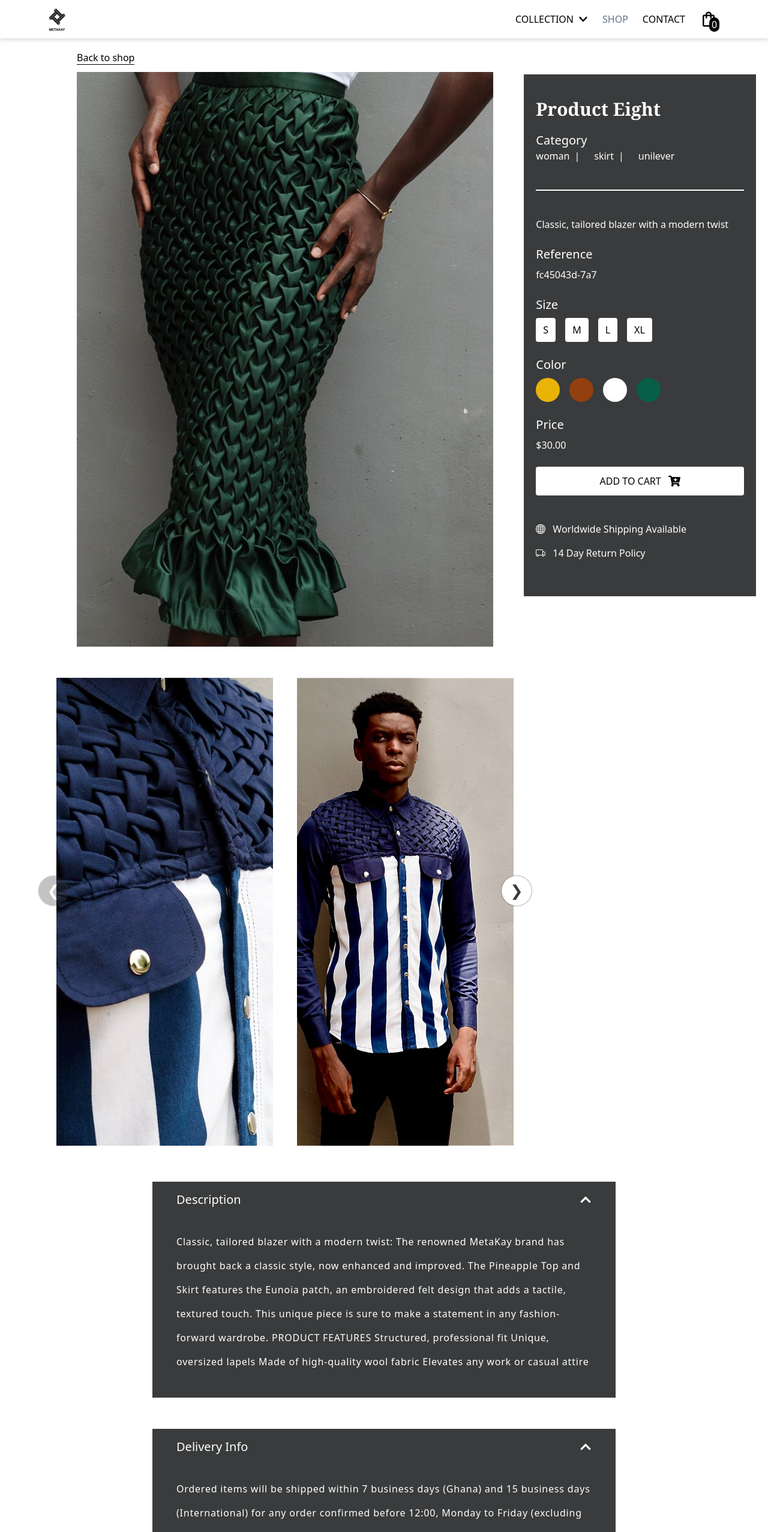
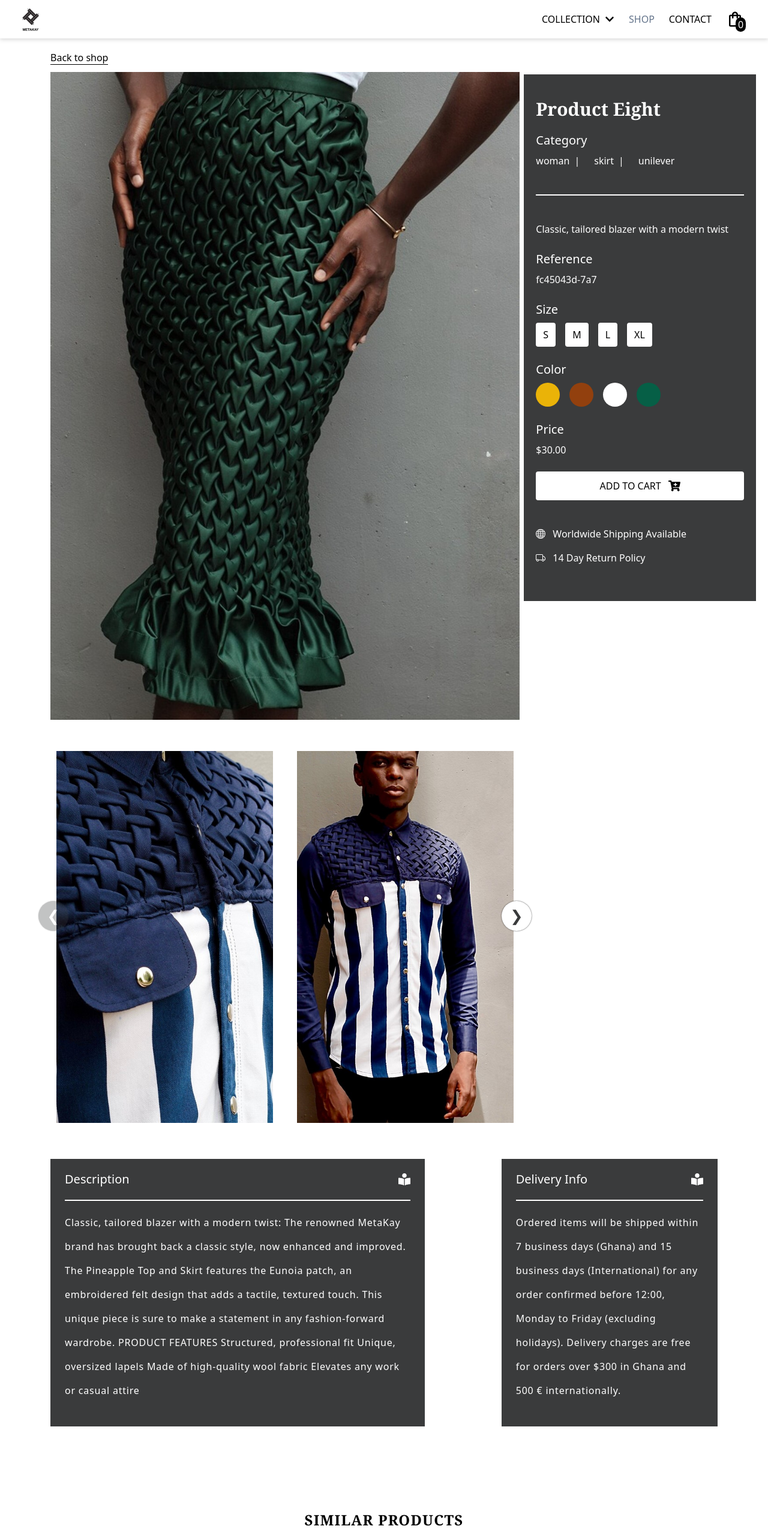
Before and after one commit to overwatch-coder/metakay, a React (Vite) app: page /shop/product-eight in a window 1280 px wide. Shown: the top 2554 px of the page at 60% size. Built offline with nearby package versions, Linux system fonts and the light colour scheme.

Commit message:
update: modified the shop details page as well as minor details on the website

```diff
--- a/src/components/About.jsx
+++ b/src/components/About.jsx
@@ -3,7 +3,7 @@
   return (
 
     <section
-        className="bg-gray w-screen text-white py-20 px-5 md:px-16 mx-auto grid grid-cols-1 lg:grid-cols-2 gap-y-10 lg:gap-x-10"
+        className="bg-gray w-screen text-white py-20 px-7 mx-auto grid grid-cols-1 lg:grid-cols-2 gap-y-10 lg:gap-x-10"
         >
 
         <img
--- a/src/components/HomePageCollection.jsx
+++ b/src/components/HomePageCollection.jsx
@@ -3,7 +3,7 @@
 
 const HomePageCollection = () => {
   return (
-    <section className="px-5 md:px-16 mx-auto py-20">
+    <section className="px-7 mx-auto py-20">
         <h1 className="text-xl md:text-2xl font-medium uppercase">Collection</h1>
 
         <div
--- a/src/components/HomePageShop.jsx
+++ b/src/components/HomePageShop.jsx
@@ -12,7 +12,7 @@
     ]
 
   return (
-    <section className='py-20 px-5 md:px-16 flex flex-col space-y-5 mx-auto'>
+    <section className='py-20 flex flex-col space-y-5 mx-auto'>
         <div className='text-center uppercase flex justify-center items-center space-x-3'>
             <div className='border-gray border-2 w-16 sm:w-20'></div>
             <h3 className='font-medium text-[18px] sm:text-2xl lg:text-3xl'>Best Seller</h3>
@@ -20,7 +20,7 @@
         </div>
 
         {/* Product Carousel or Slider */}
-        <div>
+        <div className='pb-6'>
             <Carousel
                 breakPoints={breakPoints}
                 pagination={false}
@@ -44,7 +44,7 @@
 
 
         <Link to='/shop'
-            className='mx-auto text-center p-3 rounded-full bg-gray hover:scale-105 hover:opacity-80 text-white uppercase font-medium text-xs lg:text-base'
+            className='mx-auto text-center py-4 px-5 md:p-5 rounded-full bg-gray hover:scale-105 hover:opacity-80 text-white uppercase font-medium text-xs lg:text-base'
         >
             View all products
         </Link>
--- a/src/components/ProductDescription.jsx
+++ b/src/components/ProductDescription.jsx
@@ -1,22 +1,18 @@
-import { useState } from 'react';
-import { FaChevronDown, FaChevronUp } from 'react-icons/fa';
+import { FaBookReader } from 'react-icons/fa';
 
 const ProductDescription = ({title, description}) => {
-    const [showDropdown, setShowDropdown] = useState(true);
 
   return (
-    <section className="bg-gray mx-5 lg:mx-16 px-5 md:px-10 mb-10">
+    <section className="bg-gray mx-5 lg:mx-16 px-5 md:px-6 mb-10">
         <h3
-            className={`flex justify-between items-center text-white text-xl font-medium cursor-pointer py-4 ${showDropdown ? 'py-10' : 'py-5'}`}
-            onClick={() => setShowDropdown(prev => !prev)}
+            className={`flex justify-between items-center text-white text-xl font-medium py-5 border-b-2`}
         >
-          <span>{title}</span>
-          {showDropdown ? <FaChevronUp /> : <FaChevronDown />}
+          <span> { title } </span>
+          <FaBookReader />
         </h3>
 
-        {/* Description drop down */}
         <div
-            className={`text-white leading-9 lg:leading-10 tracking-wider text-sm lg:text-base flex flex-col gap-y-4 ${showDropdown ? 'block pt-5 pb-10' : 'hidden'}`}>
+            className={`text-white leading-9 lg:leading-10 tracking-wider text-sm lg:text-base flex flex-col gap-y-4 pt-4 pb-10`}>
           {description}
         </div>
     </section>
--- a/src/components/ProductInformation.jsx
+++ b/src/components/ProductInformation.jsx
@@ -25,13 +25,13 @@
     }
 
   return (
-    <section className="px-5 pt-10 pb-16">
+    <section className="px-10 lg:px-5 pt-10 pb-16">
         <div className="text-white col-span-1 bg-gray py-10 flex flex-col gap-y-5 px-5">
-          <h2 className="font-bold font-georgia text-2xl md:text-3xl">{name}</h2>
+          <h2 className="font-bold font-georgia text-2xl md:text-3xl">{ name }</h2>
 
           <div className="flex flex-col gap-y-6">
             {/* Category */}
-            <div>
+            <div className="flex flex-col gap-y-2">
               <h4 className="font-medium text-[18px] md:text-xl">Category</h4>
 
               <p className="flex items-center gap-x-4">
--- a/src/pages/Header.jsx
+++ b/src/pages/Header.jsx
@@ -11,7 +11,7 @@
 
   return (
     <header className="bg-white w-screen fixed drop-shadow-md z-50 border-gray border-b-[1px] md:border-0">
-        <section className='flex justify-between items-center mx-auto px-5 md:px-16'>
+        <section className='flex justify-between items-center mx-auto px-5'>
 
             {/* Logo */}
             <Link to='/'>
--- a/src/pages/Shop.jsx
+++ b/src/pages/Shop.jsx
@@ -13,7 +13,7 @@
   const productsToDisplay = products.slice(firstPageIndex, lastPageIndex);
 
   let pages = [];
-  for(let i = 1; i <= Math.ceil(total / productPerPage ); i++){
+  for(let i = 1; i <= Math.ceil(total / productPerPage ); i++) {
     pages.push(i);
   }
 
--- a/src/pages/ShopDetails.jsx
+++ b/src/pages/ShopDetails.jsx
@@ -43,7 +43,8 @@
       <div className="grid grid-cols-1 lg:grid-cols-3 pt-5">
         {/* Product Images */}
         <section className="relative w-screen lg:w-[750px] xl:w-[950px] px-5 lg:px-16 flex flex-col gap-y-3 col-span-1 lg:col-span-2">
-          <div className="px-5 lg:px-16">
+
+          <div className="px-5">
             <Link
               to='/shop'
               className="border-b-[1px] hover:border-b-2 hover:border-gray font-medium hover:text-gray"
@@ -52,12 +53,13 @@
             </Link>
           </div>
 
-          <img src={photo} alt={name} className='w-full object-cover px-5 lg:px-16' />
+          <img src={photo} alt={name} className='w-full object-cover px-5' />
+
           <ProductCarousel
             breakPoints={breakPoints}
             name={name}
             images={images}
-            extraClass={'h-[70vh] md:h-[100vh]'}
+            extraClass={'h-[60vh] md:h-[80vh]'}
           />
         </section>
 
@@ -68,7 +70,7 @@
       </div>
 
       {/* Product Description */}
-      <div className="flex flex-col gap-y-3 py-10 md:w-[800px] lg:w-[900px] mx-auto">
+      <div className="flex flex-col gap-y-3 lg:flex-row lg:justify-center items-center lg:items-start py-10 px-5">
         <ProductDescription
           title={'Description'}
           description={`
--- a/src/pages/ShopLayout.jsx
+++ b/src/pages/ShopLayout.jsx
@@ -16,7 +16,7 @@
             <ShopFilter />
 
             {/* Outlet for dynamic shopping products */}
-            <div className="px-5 md:pr-10 md:px-0">
+            <div className="px-5">
                 <Outlet />
             </div>
         </div>
--- a/src/utils/index.js
+++ b/src/utils/index.js
@@ -69,7 +69,7 @@
     {images: [col11, col12, col13], category: ['man', 'top', 'eunoia'], photo: product17, slug: 'product-seventeen', name: 'Product Seventeen', price: 1000},
     {images: [col21, col22, col23], category: ['woman', 'dress', 'unilever'], photo: product18, slug: 'product-eighteen', name: 'Product Eighteen', price: 750},
     {images: [col31, col32, col33], category: ['man', 'top', 'eunoia'], photo: product19, slug: 'product-nineteen', name: 'Product Nineteen', price: 930},
-    {images: [col41, col42, col43], category: ['woman', 'trouser', 'eunoia'], photo: product20, slug: 'product-twenty', name: 'Product Twenty', price: 760},
+    {images: [col41, col42, col43], category: ['woman', 'trousers', 'eunoia'], photo: product20, slug: 'product-twenty', name: 'Product Twenty', price: 760},
     {images: [col11, col12, col13], category: ['woman', 'top', 'unilever'], photo: product16, slug: 'product-sixteen', name: 'Product Sixteen', price: 650},
     {images: [col21, col22, col23], category: ['man', 'top', 'eunoia'], photo: product17, slug: 'product-seventeen', name: 'Product Seventeen', price: 1000},
     {images: [col31, col32, col33], category: ['woman', 'dress', 'unilever'], photo: product18, slug: 'product-eighteen', name: 'Product Eighteen', price: 750},
@@ -77,8 +77,8 @@
 ];
 
 export const homeCollection = [
-    {image: categoryImageTwo, name: 'eunoia'},
-    {image: categoryImageOne, name: 'unilever'}
+    {image: categoryImageTwo, name: 'Eunoia'},
+    {image: categoryImageOne, name: 'Unilever'}
 ];
 
 export const collection = [
@@ -112,3 +112,5 @@
         name: 'Eunoia'
     }
 ];
+
+export const shopCategory = ['all', 'man', 'woman', 'skirt', 'top', 'dress'];
```
Also changed, not shown: src/components/ShopFilter.jsx (+14 -22 lines). Lines whose indentation alone changed are shown as unchanged.
